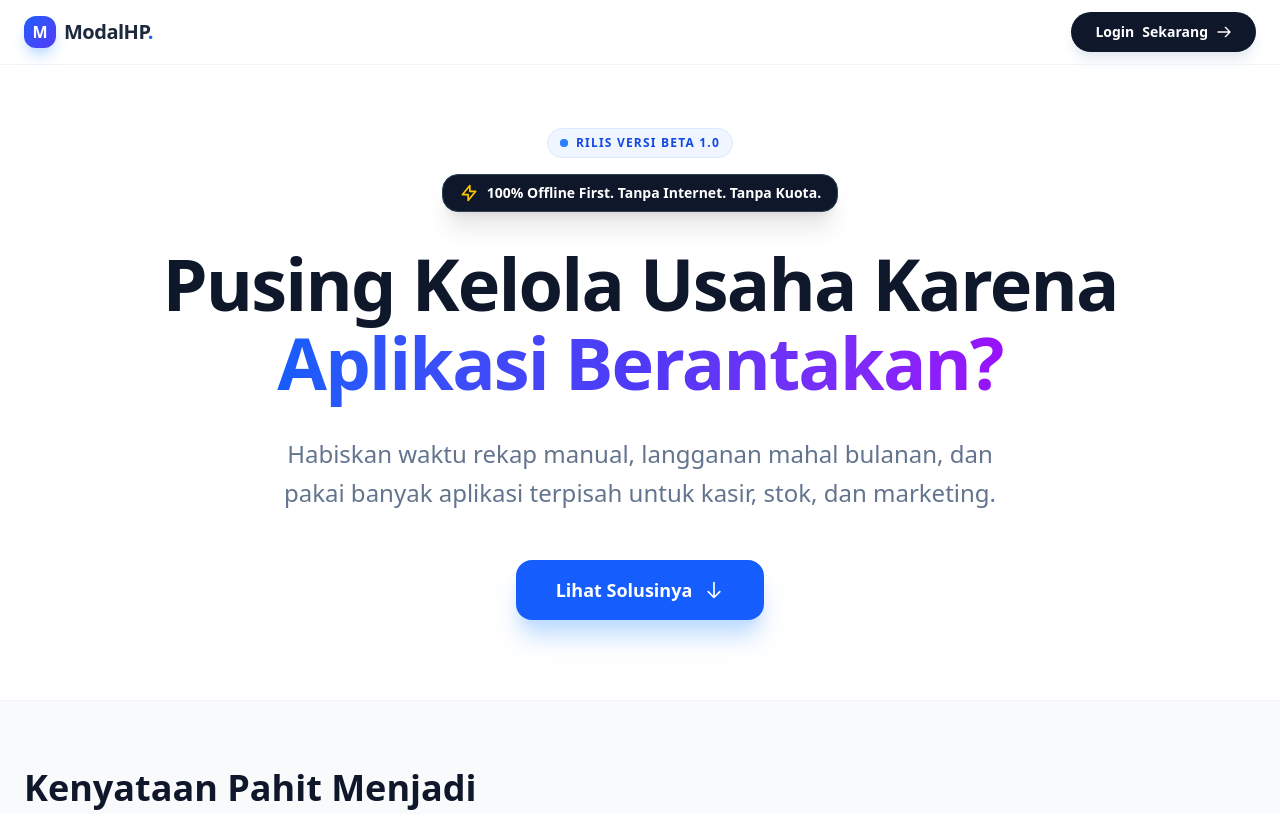
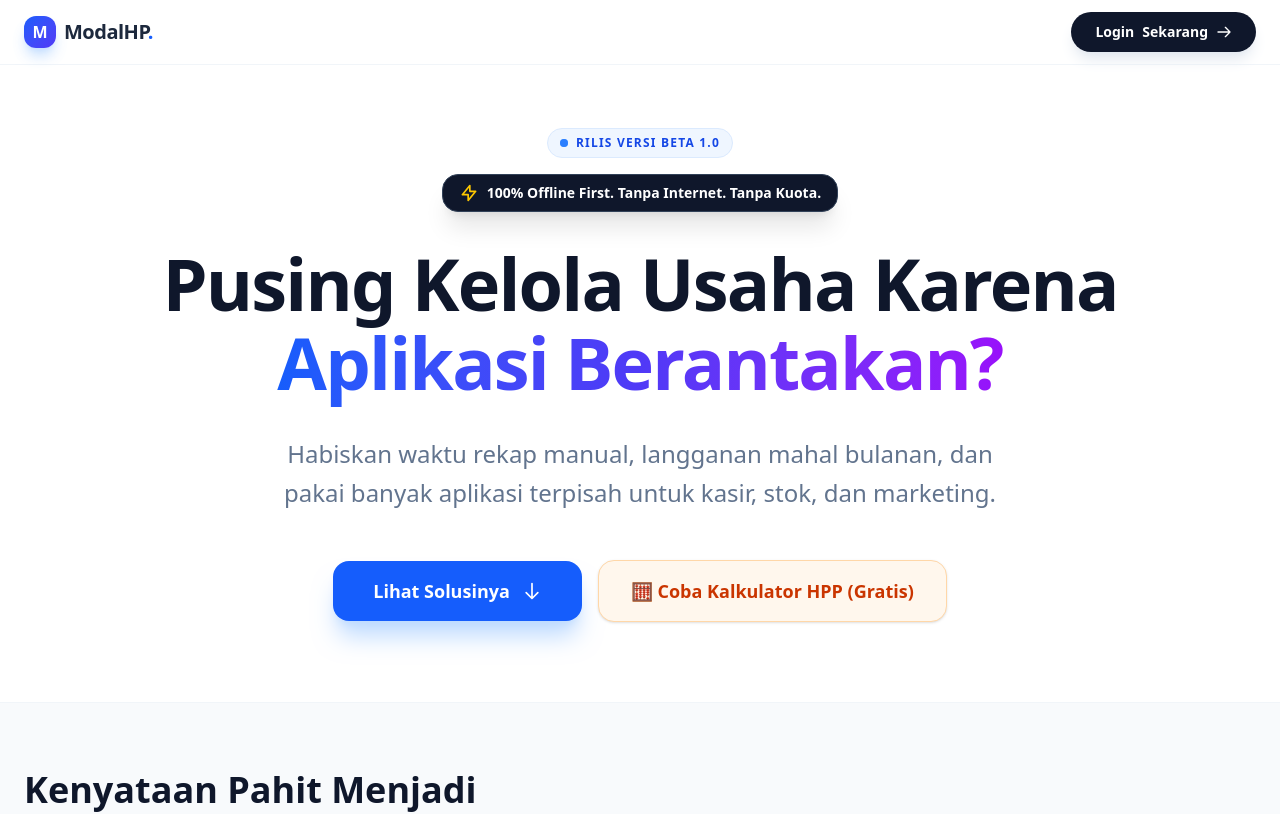
Before and after one commit to yoppiari/modalhp, a Vue app: page / in a window 1280 px wide. Shown: the top 814 px of the page. Built offline with nearby package versions, Linux system fonts and the light colour scheme.

Commit message:
feat: Move Kalkulator link to Homepage and refined Blog SEO 🚀

```diff
--- a/src/router/index.js
+++ b/src/router/index.js
@@ -12,6 +12,8 @@ const routes = [
     // Public Marketing Home
     { path: '/', name: 'Home', component: Home },
 
+    // SEO & Feature Landing Pages (Public)
+    { path: '/kalkulator', name: 'PublicKalkulator', component: loadTool('operations', 'HPPCalculator') },
 
     // Auth
     { path: '/apps/login', name: 'Login', component: Login, meta: { requiresGuest: true } },
--- a/src/views/Home.vue
+++ b/src/views/Home.vue
@@ -54,6 +54,9 @@
           <a href="#solusi" class="w-full sm:w-auto bg-blue-600 hover:bg-blue-700 text-white font-bold py-4 px-10 rounded-2xl shadow-xl shadow-blue-200 transition-all hover:-translate-y-1 text-lg flex items-center justify-center gap-3">
             Lihat Solusinya
             <svg class="w-5 h-5" fill="none" stroke="currentColor" viewBox="0 0 24 24"><path stroke-linecap="round" stroke-linejoin="round" stroke-width="2" d="M19 14l-7 7m0 0l-7-7m7 7V3"></path></svg>
+          </a>
+          <a href="/kalkulator" class="w-full sm:w-auto bg-orange-50 hover:bg-orange-100 text-orange-700 border border-orange-200 font-bold py-4 px-8 rounded-2xl shadow-sm transition-all hover:-translate-y-1 text-lg flex items-center justify-center gap-3">
+            🧮 Coba Kalkulator HPP (Gratis)
           </a>
         </div>
       </div>
```
Also changed, not shown: 2 other files (tests, documents, lock files or other folders).
